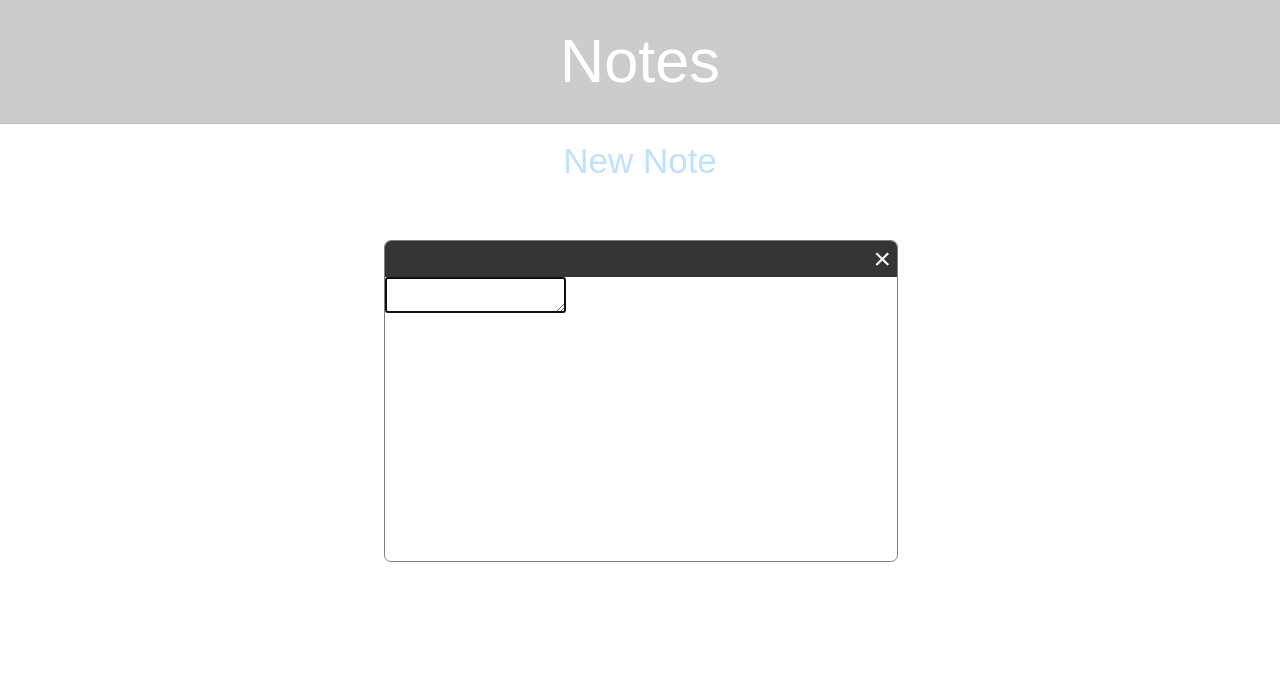
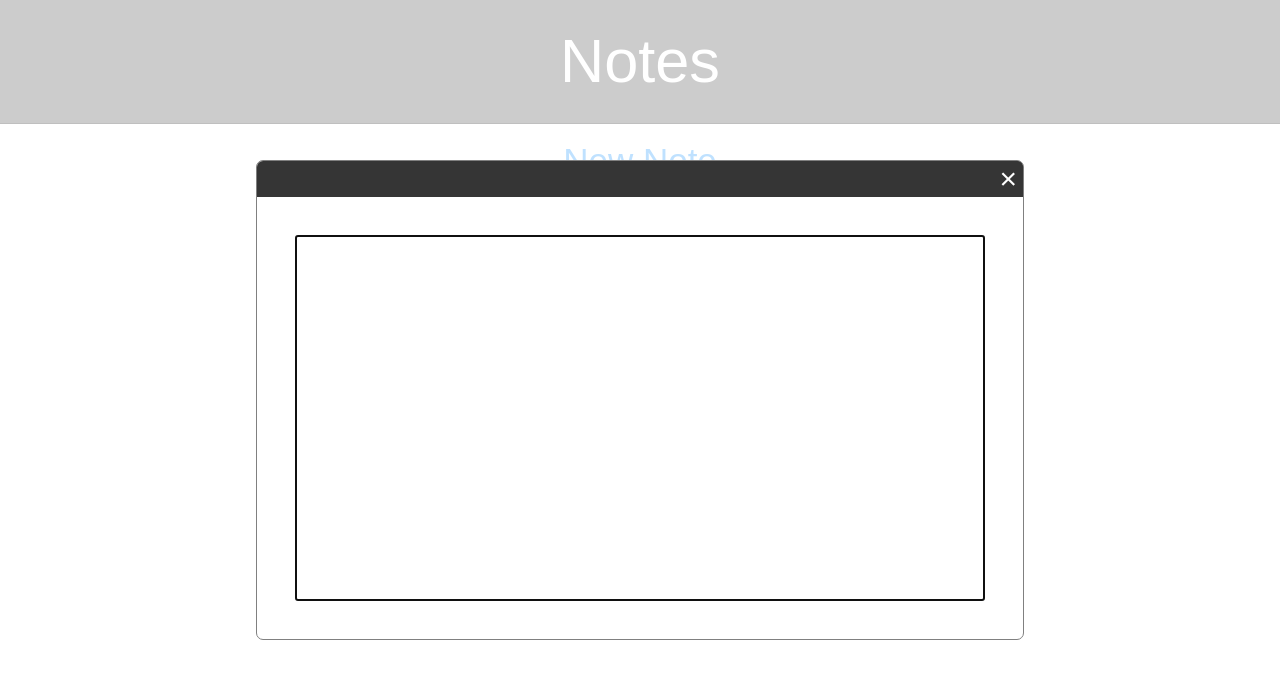
Before and after one commit to sequoian/notes, a React (Create React App) app: page / in a window 1280 px wide. Shown: the top 678 px of the page. Built offline with nearby package versions, Linux system fonts and the light colour scheme.

Commit message:
editor styles

```diff
--- a/src/components/App.css
+++ b/src/components/App.css
@@ -1,3 +1,7 @@
+* {
+  box-sizing: border-box;
+}
+
 .app {
   font-family: sans-serif;
   font-size: 35px;
--- /dev/null
+++ b/src/components/Editor.css
@@ -0,0 +1,13 @@
+.editor {
+  width: 100%;
+  height: 100%;
+  padding: 5%;
+  display: flex;
+}
+
+.editor textarea {
+  width: 100%;
+  height: 100%;
+  resize: none;
+  font-size: 1em;
+}
--- a/src/components/Editor.js
+++ b/src/components/Editor.js
@@ -1,9 +1,10 @@
 import React from 'react'
 import {connect} from 'react-redux'
 import {editNote} from '../actions'
+import './Editor.css'
 
 const Editor = ({id, text, onChange}) => (
-  <div>
+  <div className="editor">
     <textarea
       value={text}
       onChange={e =>
--- a/src/components/Modal.css
+++ b/src/components/Modal.css
@@ -5,6 +5,9 @@
   background-color: white;
   overflow: auto;
   outline: none;
+  display: flex;
+  flex-direction: column;
+  font-size: 20px;
 }
 
 @media (min-width: 400px) and (min-height: 600px) {
@@ -28,6 +31,7 @@
     height: 60vh;
     top: 40%;
     margin-top: -20vh;
+    font-size: 25px;
   }
 }
 
@@ -42,7 +46,7 @@
   }
 }
 
-@media (min-width: 1200px) and (min-height: 600px) {
+@media (min-width: 1600px) and (min-height: 600px) {
   .modal {
     width: 40vw;
     left: 60%;
@@ -50,17 +54,6 @@
     height: 40vh;
     top: 60%;
     margin-top: -30vh;
+    font-size: 30px;
   }
 }
-
-
-/* @media (min-width: 700px) {
-  .modal {
-    width: 50vw;
-    left: 50%;
-    margin-left: -25vw;
-    height: 50vh;
-    top: 50%;
-    margin-top: -25vh;
-  }
-} */
```
